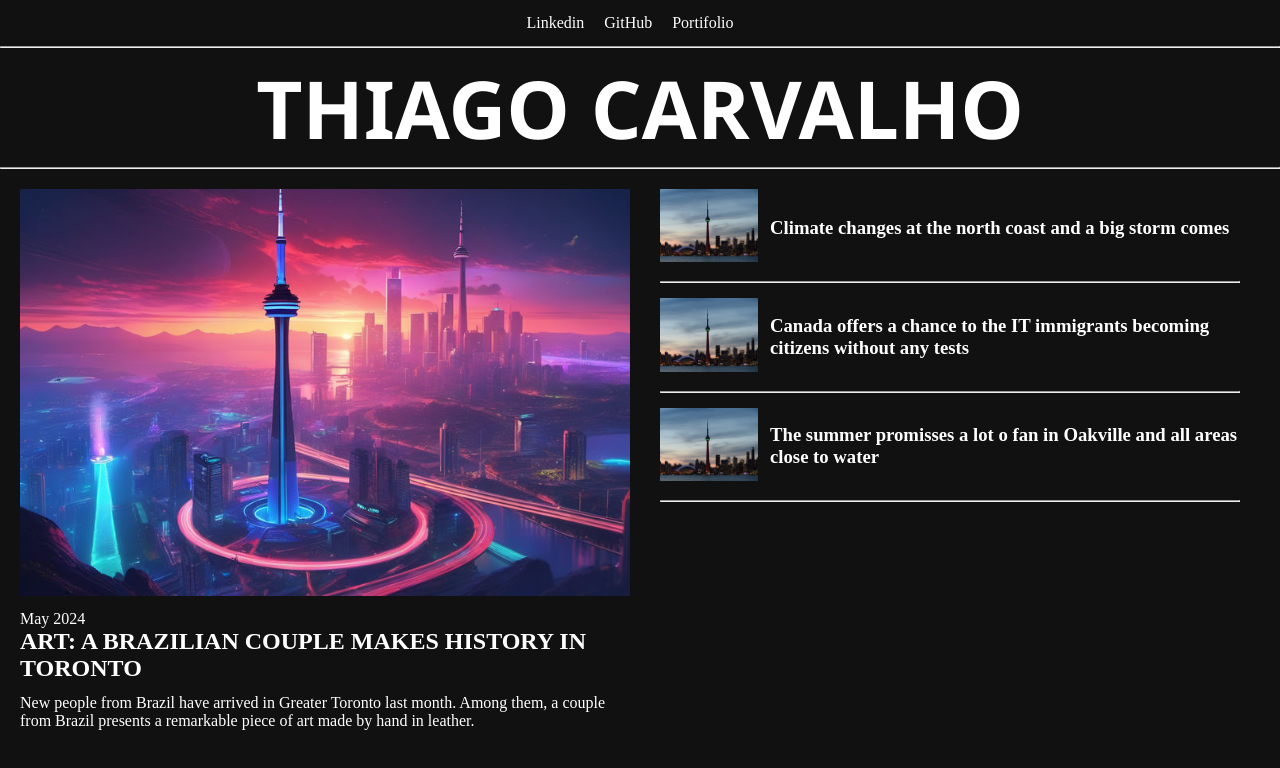
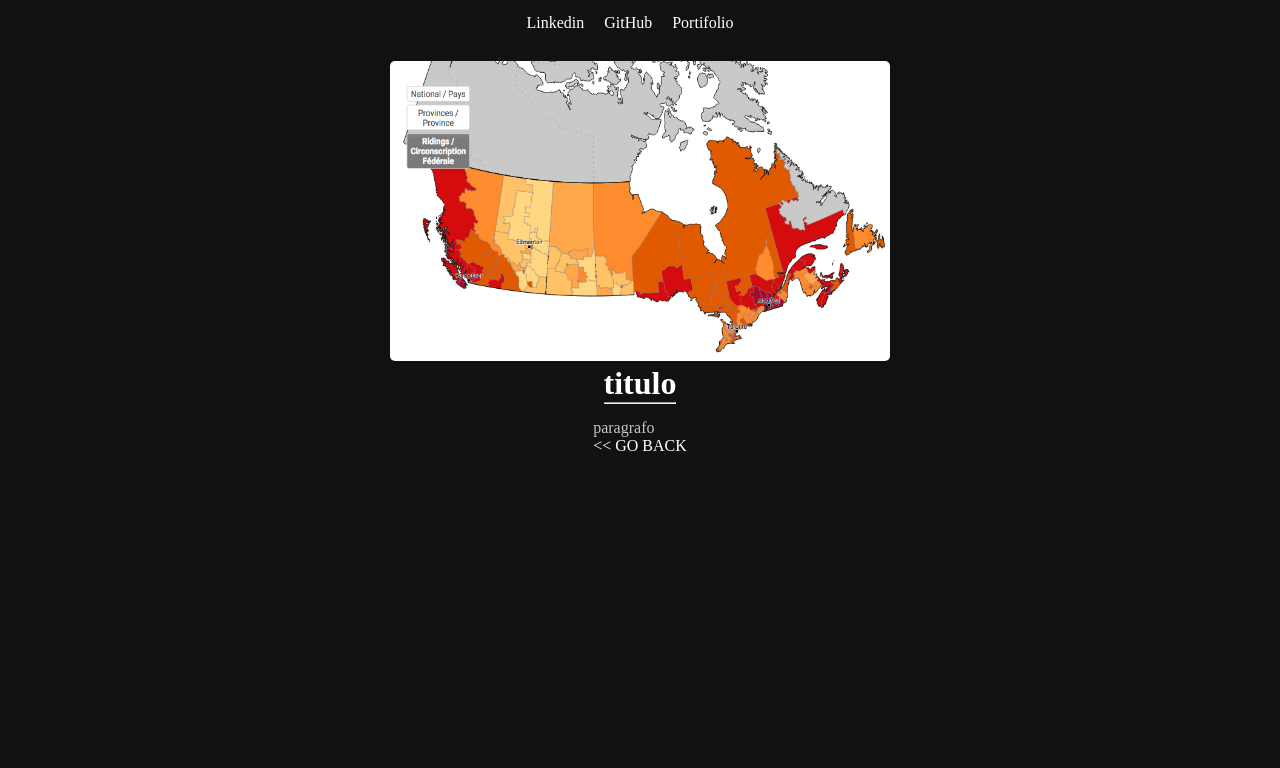
Before and after one commit to thiagocarvalhocan/angular-dark-blog, an Angular app: page /content in a window 1280 px wide. Before the commit this address led to /. Shown: the top 768 px of the page. Built offline with nearby package versions, Linux system fonts and the light colour scheme.

Commit message:
Created Content page

```diff
--- a/src/app/app-routing.module.ts
+++ b/src/app/app-routing.module.ts
@@ -1,7 +1,18 @@
 import { NgModule } from '@angular/core';
 import { RouterModule, Routes } from '@angular/router';
+import { HomeComponent } from './pages/home/home.component';
+import { ContentComponent } from './pages/content/content.component';
 
-const routes: Routes = [];
+const routes: Routes = [
+  {
+    path:'',
+    component:HomeComponent
+  },
+  {
+    path:'content',
+    component:ContentComponent
+  }
+];
 
 @NgModule({
   imports: [RouterModule.forRoot(routes)],
--- a/src/app/app.component.css
+++ b/src/app/app.component.css
@@ -0,0 +1,6 @@
+header {
+  padding: 14px 0 9px 0;
+  display: flex;
+  justify-content: center;
+  align-items: center;
+}
--- a/src/app/app.component.html
+++ b/src/app/app.component.html
@@ -1,2 +1,4 @@
-<app-home></app-home>
+<header>
+    <app-menu-bar></app-menu-bar>
+</header>
 <router-outlet></router-outlet>
--- a/src/app/app.module.ts
+++ b/src/app/app.module.ts
@@ -8,6 +8,7 @@ import { MenuTitleComponent } from './components/menu-title/menu-title.component
 import { BigCardComponent } from './components/big-card/big-card.component';
 import { SmallCardComponent } from './components/small-card/small-card.component';
 import { HomeComponent } from './pages/home/home.component';
+import { ContentComponent } from './pages/content/content.component';
 
 @NgModule({
   declarations: [
@@ -16,7 +17,7 @@ import { HomeComponent } from './pages/home/home.component';
     MenuTitleComponent,
     BigCardComponent,
     SmallCardComponent,
-    HomeComponent
+    HomeComponent, ContentComponent
   ],
   imports: [
     BrowserModule,
--- a/src/app/pages/content/content.component.css
+++ b/src/app/pages/content/content.component.css
@@ -0,0 +1,23 @@
+.container_content {
+  width: 100%;
+  height: 100vh;
+  margin-top: 20px;
+  display: flex;
+  flex-direction: column;
+  align-items: center;
+}
+
+.content_cover > img {
+  border-radius: 5px;
+  width: 500px;
+  min-width: 500px;
+  height: 300px;
+}
+
+.content_description {
+  margin-top: 15px;
+}
+
+.content_description > p {
+  color: rgb(198, 197, 197);
+}
--- a/src/app/pages/content/content.component.html
+++ b/src/app/pages/content/content.component.html
@@ -1,12 +1,17 @@
 <div class="container_content">
     <div class="content_cover">
-        <img src="" alt="">
+        <img src="../../../assets/img/c.jpg" alt="">
     </div>
 
     <div class="content_title">
-        <h1>minha noticia</h1>
+        <h1>titulo</h1>
+        <hr>
     </div>
+
     <div class="content_description">
-        <p>ola mtf</p>
+        <p>paragrafo</p>
+        <a [routerLink]="['']">
+            << GO BACK</a>
     </div>
+
 </div>
--- a/src/app/pages/home/home.component.css
+++ b/src/app/pages/home/home.component.css
@@ -1,9 +1,3 @@
-header {
-  padding: 14px 0 9px 0;
-  display: flex;
-  justify-content: center;
-  align-items: center;
-}
 .container_articles {
   margin: 20px;
   display: flex;
--- a/src/app/pages/home/home.component.html
+++ b/src/app/pages/home/home.component.html
@@ -1,6 +1,3 @@
-<header>
-    <app-menu-bar></app-menu-bar>
-</header>
 <app-menu-title></app-menu-title>
 <div class="container_articles">
     <div class="article_main">
```
